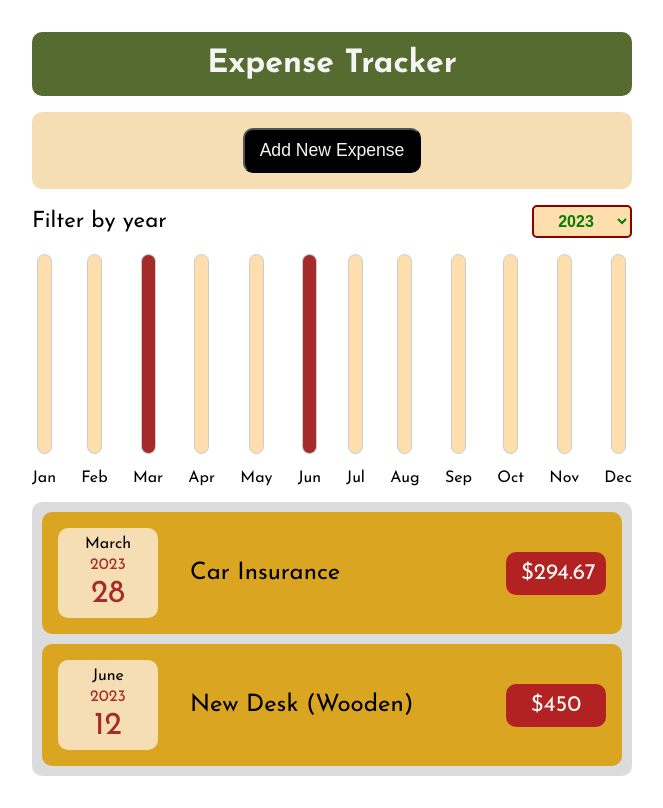
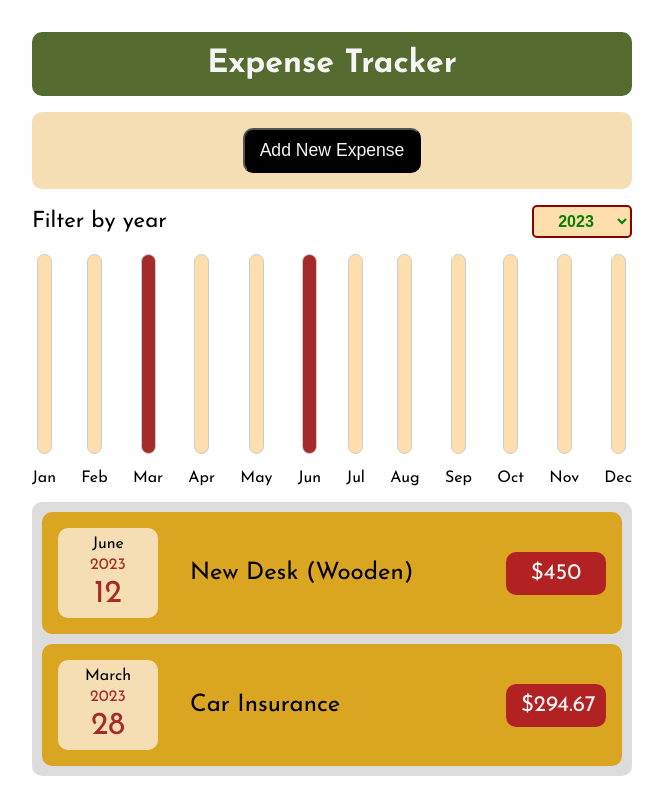
Before and after one commit to iamBharatManral/react-expense-tracker, a React (Create React App) app: page / in a window 1280 px wide. Shown: the whole page, without its empty margins (308-971 px from the left). Built offline with nearby package versions, Linux system fonts and the light colour scheme.

Commit message:
feat: sort expenses (latest expenses first)
* Make all the form fields required

```diff
--- a/src/components/Expenses/ExpenseForm/ExpenseForm.js
+++ b/src/components/Expenses/ExpenseForm/ExpenseForm.js
@@ -35,16 +35,16 @@ function ExpenseForm({addNewExpense}) {
     return (visible ? <form className={"expenseForm"} onSubmit={submit}>
         <div className="control">
             <label htmlFor="title">Title</label>
-            <input type="text" id={"title"} onChange={changeTitle} value={title}/>
+            <input type="text" id={"title"} onChange={changeTitle} value={title} required={true}/>
         </div>
         <div className="control">
             <label htmlFor="amount">Amount</label>
-            <input type="number" id={"amount"} min={"0.1"} value={amount} onChange={changeAmount}/>
+            <input type="number" id={"amount"} min={"0.1"} value={amount} onChange={changeAmount} required={true}/>
         </div>
         <div className="control">
             <label htmlFor="date">Date</label>
             <input type="date" id={"date"} min={"2021-01-01"} max={"2023-12-31"} value={date}
-                   onChange={changeDate}/>
+                   onChange={changeDate} required={true}/>
         </div>
         <div className="btnGroup">
             <div className="submit">
--- a/src/components/Expenses/Expenses.js
+++ b/src/components/Expenses/Expenses.js
@@ -3,7 +3,9 @@ import ExpenseItem from "./ExpenseItem/ExpenseItem";
 import "./Expenses.css"
 
 function Expenses({expenses, filteredYear}) {
-    const filteredExpenses = expenses.filter(expense => expense.date.getFullYear() === +filteredYear)
+    const filteredExpenses = expenses
+        .filter(expense => expense.date.getFullYear() === +filteredYear)
+        .sort((a, b) => b.date - a.date)
     const noExpensesContent = <h2>No expenses found</h2>
     const hasExpenses = filteredExpenses.length > 0
     return (
```
